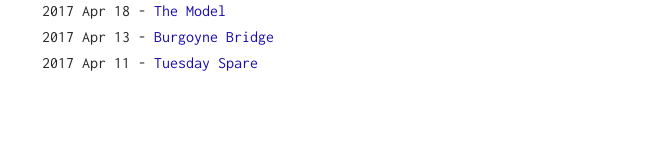
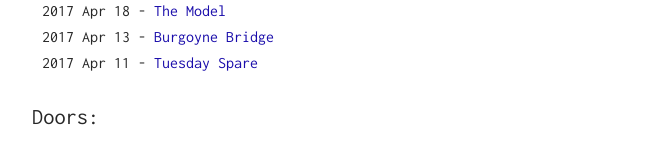
Before and after one commit to ordinarythings/ordinarythings.github.io, a Jekyll site: the page built from index.html, in a window 1280 px wide. Shown: the part 171-335 px from the top of the page, without its empty margins (308-970 px from the left). Built offline with Jekyll 4.4.1, drawn with Linux system fonts in a browser that asks for light colours.

Commit message:
tried to add doors, we'll see if it works

```diff
--- a/index.html
+++ b/index.html
@@ -22,3 +22,14 @@ layout: default
         {% endfor %}
     </ul>
 </div>
+
+<div class="blog">
+    <h1>Doors:</h1>
+    <ul>
+        {% for post in site.doors %}
+        <li>
+            <a href="{{ post.url }}">{{ post.title }}</a>
+        </li>
+        {% endfor %}
+    </ul>
+</div>
```
Also changed, not shown: _doors/2016-01-01-Doors-and-Lust.md (added, +11 -0 lines), blog/index.html (line endings or trailing spaces).
